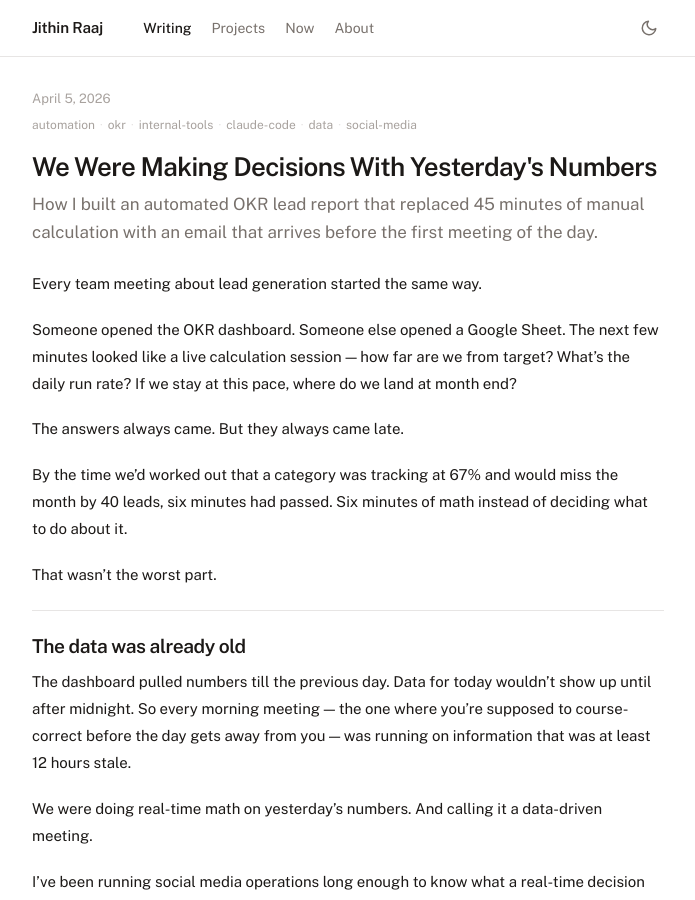
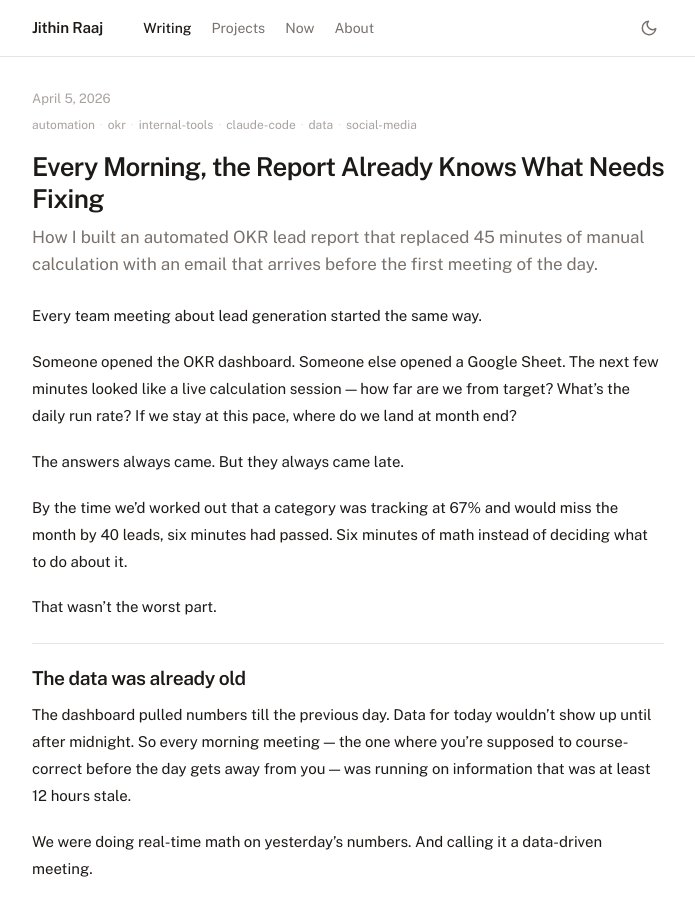
Before and after one commit to jithinrajtk/jithinrajtk.github.io, a Jekyll site: the page built from _posts/2026-04-05-okr-lead-report-automation.md, in a window 1280 px wide and 900 px high. Shown: the whole window, without its empty margins (292-987 px from the left). Built offline with Jekyll 4.4.1, drawn with Linux system fonts in a browser that asks for light colours; nearby versions of some CDN libraries.

Commit message:
Update post title to final version

```diff
--- a/_posts/2026-04-05-okr-lead-report-automation.md
+++ b/_posts/2026-04-05-okr-lead-report-automation.md
@@ -1,6 +1,6 @@
 ---
 layout: post
-title: "We Were Making Decisions With Yesterday's Numbers"
+title: "Every Morning, the Report Already Knows What Needs Fixing"
 subtitle: "How I built an automated OKR lead report that replaced 45 minutes of manual calculation with an email that arrives before the first meeting of the day."
 date: 2026-04-05
 tags: [automation, okr, internal-tools, claude-code, data, social-media]
```
